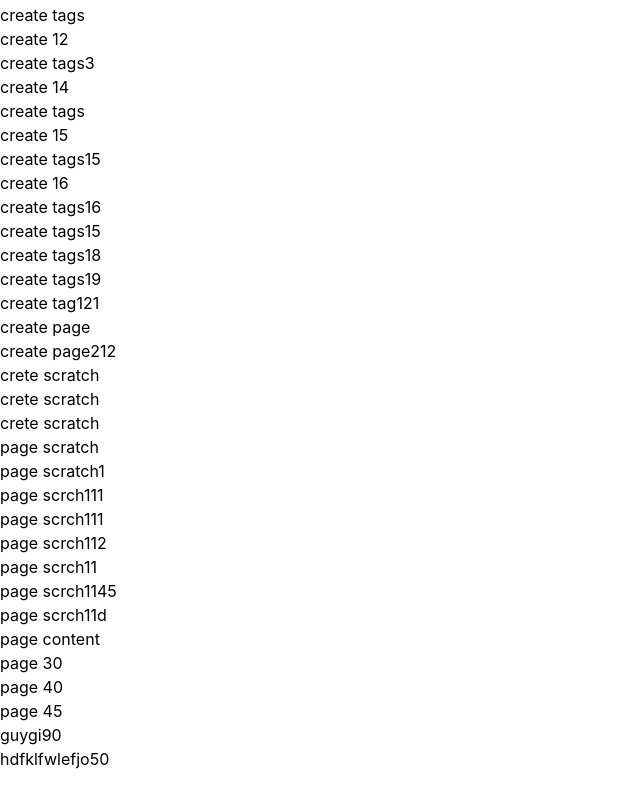
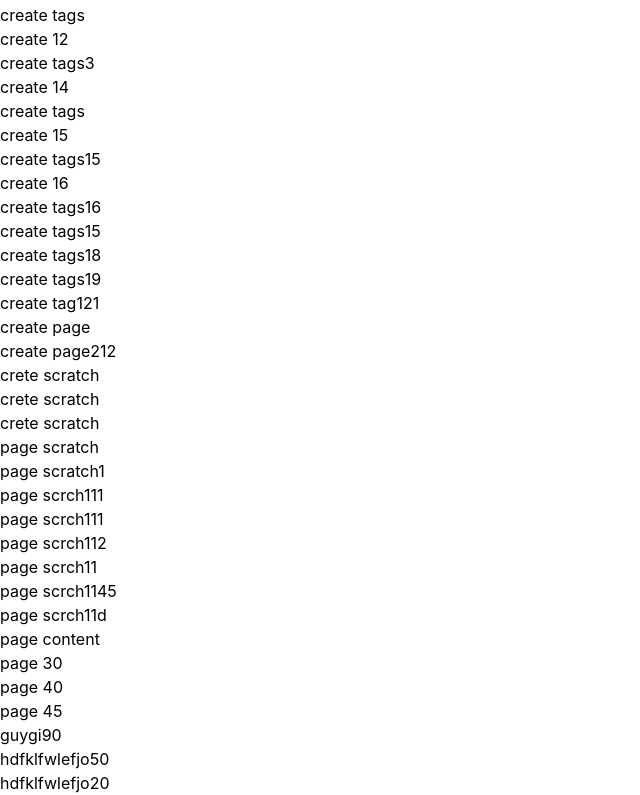
Before and after one commit to UmiduKaushika97/promotion-project, a React (Vite) app: page / in a window 1280 px wide. Shown: the part 553-1348 px from the top of the page, without its empty margins (0-640 px from the left). Before the commit the page ends 1324 px from the top, so only its background shows below. Built offline with nearby package versions, Linux system fonts and the light colour scheme.

Commit message:
design completed

```diff
--- a/src/App.tsx
+++ b/src/App.tsx
@@ -91,6 +91,8 @@ function App() {
 
 <p>hdfklfwlefjo50 </p>
 
+<p>hdfklfwlefjo20 </p>
+
     </>
   )
 }
```
